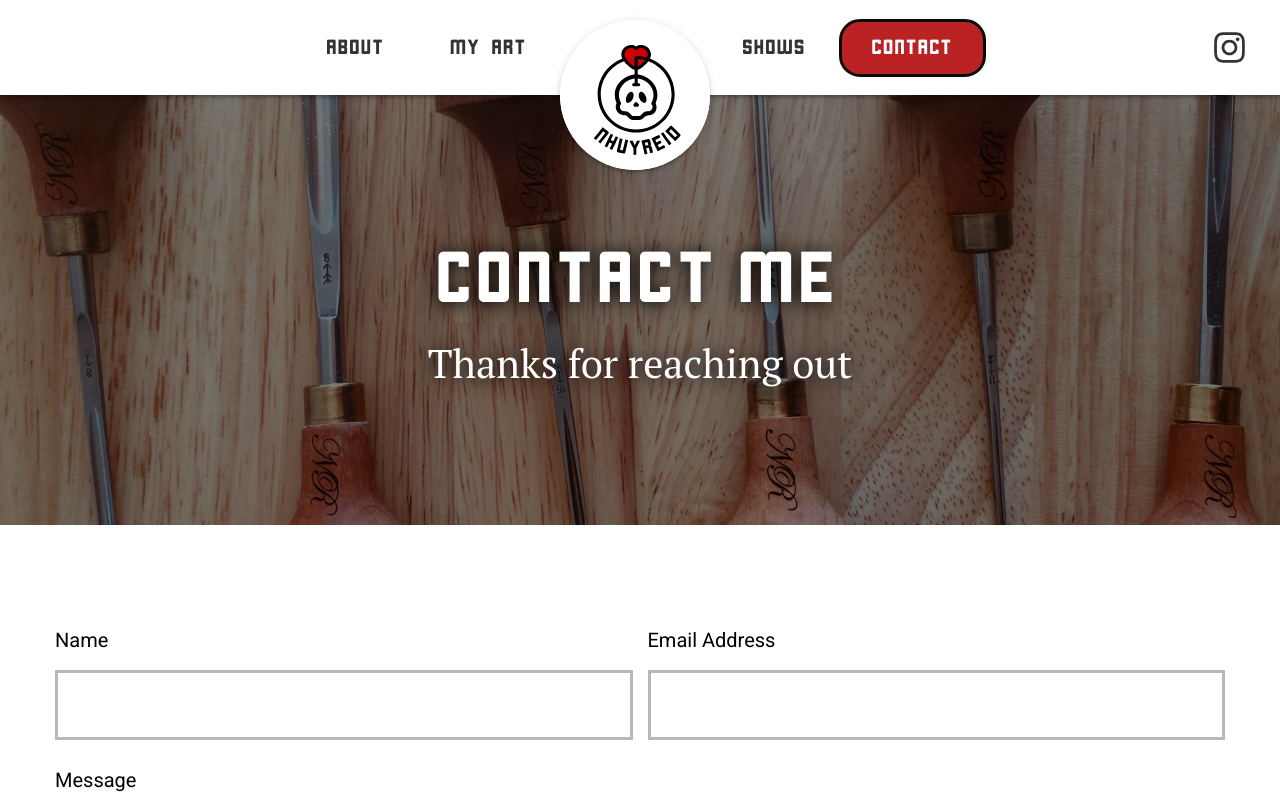
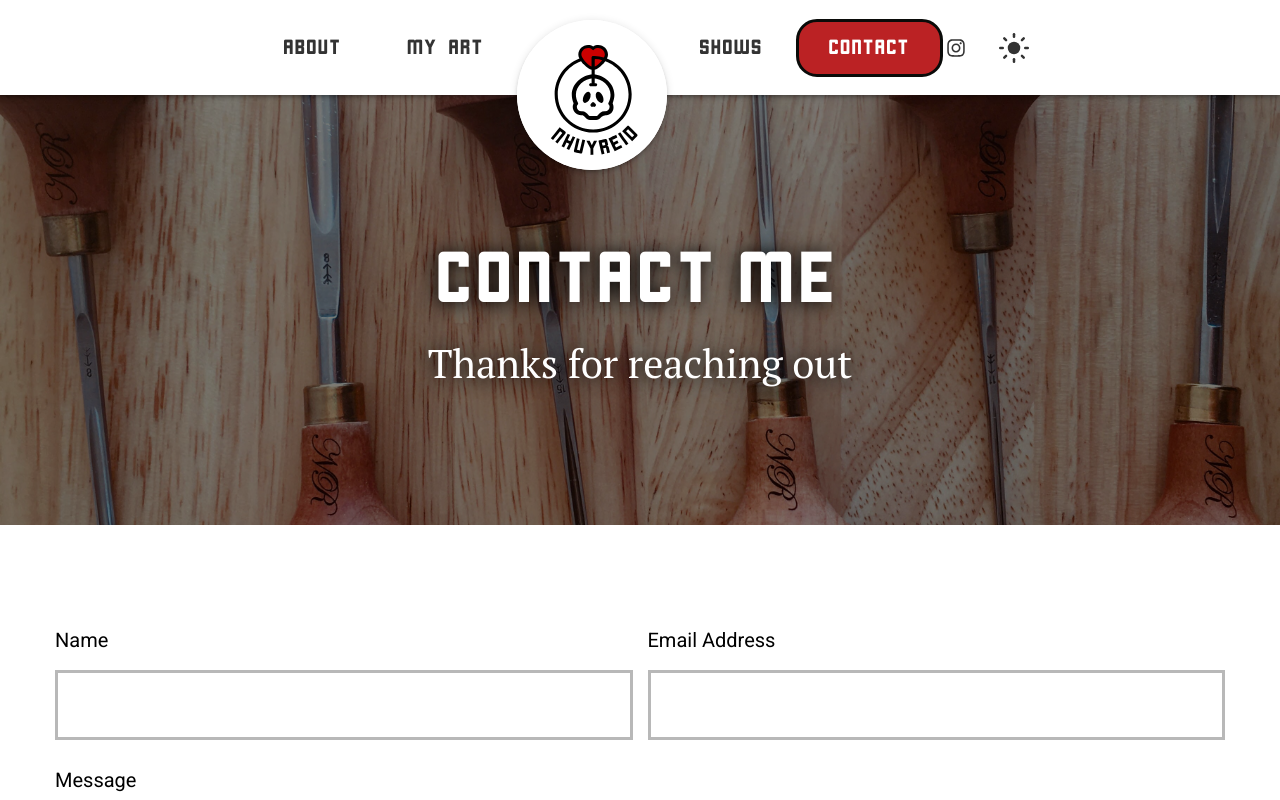
Before and after one commit to Hadr619/nhuy-next, a Next.js app: page /contact in a window 1280 px wide. Shown: the top 800 px of the page. Built offline with nearby package versions, Linux system fonts and the light colour scheme.

Commit message:
more added

```diff
--- a/components/Nav/Nav.js
+++ b/components/Nav/Nav.js
@@ -1,5 +1,9 @@
 import { useState } from "react";
 import Link from 'next/link';
+import dynamic from "next/dynamic";
+const ThemeToggle = dynamic(() => import("../ThemeToggle/ThemeToggle"), {
+    ssr: false,
+  });
 import { useRouter } from "next/router";
 import styles from './Nav.module.scss';
 import { FaInstagram } from "react-icons/fa";
@@ -38,7 +42,11 @@ export default function Nav() {
                 </li>
                 <li className={clsx(pathCheck('/shows'), styles.navItem)}><Link href="/shows"><a onClick={() => handleNav(true)} className={styles.navLink}>Shows</a></Link></li>
                 <li className={clsx(pathCheck('/contact'), styles.navItem)}><Link href="/contact"><a onClick={() => handleNav(true)} className={styles.navLink}>Contact</a></Link></li>
-                <li className={clsx(styles.navItem, styles.instagram)}><Link href="https://www.instagram.com/nhuyreid"><a onClick={() => handleNav(true)} className={styles.navLink} aria-label="See my Instagram account"><FaInstagram /></a></Link></li>
+
+                <li className={clsx(styles.navItem, styles.icons)}>
+                <Link href="https://www.instagram.com/nhuyreid"><a onClick={() => handleNav(true)} className={styles.navLink} aria-label="See my Instagram account"><FaInstagram /></a></Link>
+                <ThemeToggle />
+                </li>
             </ul>
         </nav>
     )
--- a/components/Nav/Nav.module.scss
+++ b/components/Nav/Nav.module.scss
@@ -11,7 +11,7 @@
     width:100%;
     height: 100%;
     padding-top:10%;
-    background-color: rgba($white, .95);
+    background-color: var(--color-bg-nav);
     transition:left .25s ease-in-out;
     z-index:100;
 
@@ -86,7 +86,7 @@
         font-size:30px;
         text-decoration: none;
         font-family: 'cornerstoneregular';
-        color:$black;
+        color:var(--color-text-primary);
         transition: all .25s ease-in-out;
 
 
@@ -184,7 +184,14 @@
     }
 
 }
-
+.icons {
+    display: flex;
+    justify-content: center;
+    align-items: center;
+    & > .navLink {
+        padding-left: 0;
+    }
+}
 .bars {
     width: 80px;
     cursor: pointer;
--- /dev/null
+++ b/components/ThemeToggle/ThemeToggle.js
@@ -0,0 +1,97 @@
+import {useState, useEffect} from "react";
+import { animated, useSpring } from 'react-spring';
+import clsx from "clsx";
+import styles from "./ThemeToggle.module.scss";
+
+
+export default function ThemeToggle({className}) {
+
+    const [activeTheme, setActiveTheme] = useState(document.body.dataset.theme);
+    const inactiveTheme = activeTheme === 'light' ? 'dark' : 'light';
+
+    const handleClick = () => {
+        setActiveTheme(inactiveTheme)
+    }
+
+      useEffect(() => {
+        document.body.dataset.theme = activeTheme;
+        window.localStorage.setItem("theme", activeTheme);
+      }, [activeTheme]);
+
+
+      const properties = {
+          dark: {
+              r: 9,
+              transform: "rotate(40deg)",
+              cx: 12,
+              cy: 4,
+              opacity: 0
+          },
+          light: {
+              r: 5,
+              transform: "rotate(90deg)",
+              cx: 30,
+              cy: 0,
+              opacity: 1
+          },
+          springConfig: { mass: 4, tension: 250, friction: 35 }
+      };
+      const { r, transform, cx, cy, opacity } = properties[
+        activeTheme === 'light' ? 'light' : 'dark'
+      ];
+
+      const svgContainerProps = useSpring({
+          transform,
+          config: properties.springConfig
+      });
+      const centerCircleProps = useSpring({ r, config: properties.springConfig });
+      const maskedCircleProps = useSpring({
+          cx,
+          cy,
+          config: properties.springConfig
+      });
+      const linesProps = useSpring({ opacity, config: properties.springConfig });
+
+
+      return (
+          <animated.svg
+              xmlns="http://www.w3.org/2000/svg"
+              width="30"
+              height="30"
+              viewBox="0 0 24 24"
+              fill="none"
+              strokeWidth="2"
+              strokeLinecap="round"
+              strokeLinejoin="round"
+              className={styles.svg}
+              onClick={handleClick}
+              style={{
+                  cursor: "pointer",
+                  ...svgContainerProps
+              }}
+          >
+              <mask id="myMask2">
+                  <rect x="0" y="0" width="100%" height="100%" fill="white" />
+                  <animated.circle style={maskedCircleProps} r="9" fill="black" />
+              </mask>
+
+              <animated.circle
+                  cx="12"
+                  cy="12"
+                  style={centerCircleProps}
+                  className={styles.moon}
+                  mask="url(#myMask2)"
+              />
+              <animated.g className={styles.lines} style={linesProps}>
+                  <line x1="12" y1="1" x2="12" y2="3" />
+                  <line x1="12" y1="21" x2="12" y2="23" />
+                  <line x1="4.22" y1="4.22" x2="5.64" y2="5.64" />
+                  <line x1="18.36" y1="18.36" x2="19.78" y2="19.78" />
+                  <line x1="1" y1="12" x2="3" y2="12" />
+                  <line x1="21" y1="12" x2="23" y2="12" />
+                  <line x1="4.22" y1="19.78" x2="5.64" y2="18.36" />
+                  <line x1="18.36" y1="5.64" x2="19.78" y2="4.22" />
+              </animated.g>
+          </animated.svg>
+      );
+}
--- /dev/null
+++ b/components/ThemeToggle/ThemeToggle.module.scss
@@ -0,0 +1,11 @@
+@import "../../styles/tools/helpers";
+
+.svg {
+    fill: var(--color-fill-lines);
+}
+.moon {
+    fill: var(--color-fill-moon);
+}
+.lines {
+    stroke: var(--color-fill-lines);
+}
--- a/package.json
+++ b/package.json
@@ -20,6 +20,7 @@
     "react": "18.1.0",
     "react-dom": "18.1.0",
     "react-icons": "^4.7.1",
+    "react-spring": "^9.7.1",
     "sass": "^1.51.0",
     "smoothscroll-polyfill": "^0.4.4"
   },
--- /dev/null
+++ b/pages/_document.js
@@ -0,0 +1,34 @@
+import Document, { Html, Head, Main, NextScript } from "next/document";
+
+class MyDocument extends Document {
+  static async getInitialProps(ctx) {
+    const initialProps = await Document.getInitialProps(ctx);
+    return { ...initialProps };
+  }
+
+  render() {
+    const setInitialTheme = `
+    function getUserPreference() {
+      if(window.localStorage.getItem('theme')) {
+        return window.localStorage.getItem('theme')
+      }
+      return window.matchMedia('(prefers-color-scheme: dark)').matches
+                ? 'dark'
+                : 'light'
+    }
+    document.body.dataset.theme = getUserPreference();
+  `;
+    return (
+      <Html>
+        <Head />
+        <body>
+        <script dangerouslySetInnerHTML={{ __html: setInitialTheme }} />
+          <Main />
+          <NextScript />
+        </body>
+      </Html>
+    );
+  }
+}
+
+export default MyDocument;
--- a/styles/globals.scss
+++ b/styles/globals.scss
@@ -6,6 +6,10 @@
 :root{
     --primaryColor: #{meta.inspect($buttonColor)};
     --defaultFont: #{meta.inspect($roboto)};
+    --color-white: #fff;
+    --color-purple: #340D6A;
+    --color-yellow: #f2ce3f;
+    --color-black: #333;
 }
 
 html{
@@ -14,6 +18,40 @@ html{
     line-height:1.5;
 }
 
+body,
+body[data-theme="light"] {
+  --color-text-primary: var(--color-black);
+  --color-text-secondary: #6d727c;
+  --color-bg-primary: #fff;
+  --color-bg-card:var(--color-bg-primary);
+  --color-bg-nav: rgb(255,255,255, .95);
+  --color-bg-scroll: var(--color-bg-primary);
+  --color-bg-pill: var(--color-purple);
+  --color-text-pill: var(--color-bg-primary);
+  --color-fill-moon: var(--color-black);
+  --color-fill-lines: var(--color-black);
+  --color-bg-dropdown: var(--color-bg-card);
+  --color-bg-dropdown-btn: var(--color-bg-primary);
+  --color-border: #ddd;
+}
+
+body[data-theme="dark"] {
+  --color-text-primary: #e3e3e3;
+  --color-text-secondary: #95acc5;
+  --color-bg-primary: hsl(215 33% 13%);
+  --color-bg-light:hsl(215 33% 18%);
+  --color-bg-lighter: hsl(215 33% 24%);
+  --color-bg-card: var(--color-bg-light);
+  --color-bg-nav: rgb(0,0,0, .95);
+  --color-bg-scroll: var(--color-bg-lighter);
+  --color-bg-pill: var(--color-white);
+  --color-text-pill: var(--color-bg-primary);
+  --color-fill-moon: var(--color-white);
+  --color-fill-lines: var(--color-white);
+  --color-bg-dropdown: var(--color-bg-lighter);
+  --color-bg-dropdown-btn: var(--color-bg-lighter);
+  --color-border:var(--color-bg-light);
+}
 h1{
     font-size: 2.5rem;
 }
```
Also changed, not shown: 1 other file (tests, documents, lock files or other folders).
